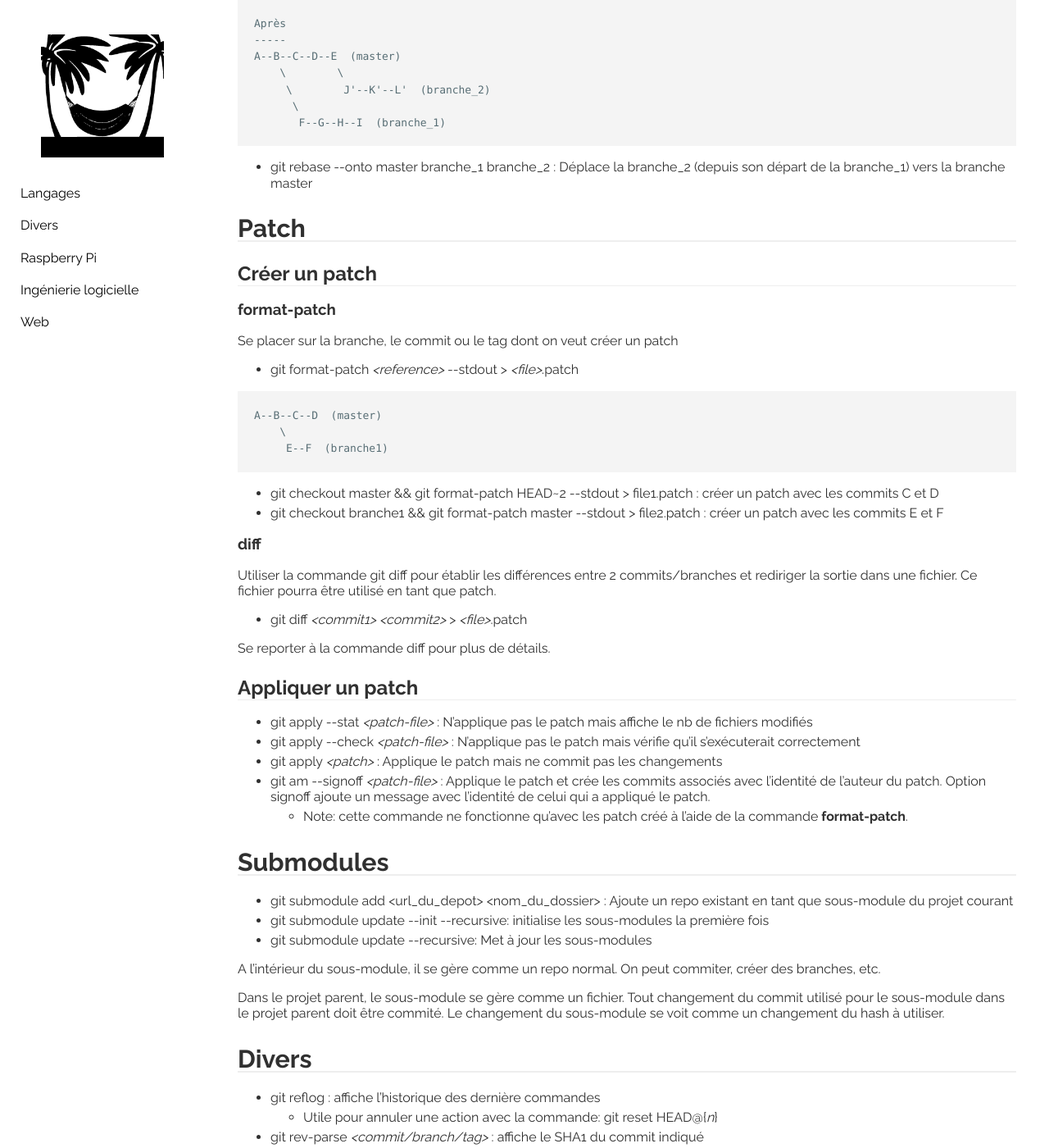
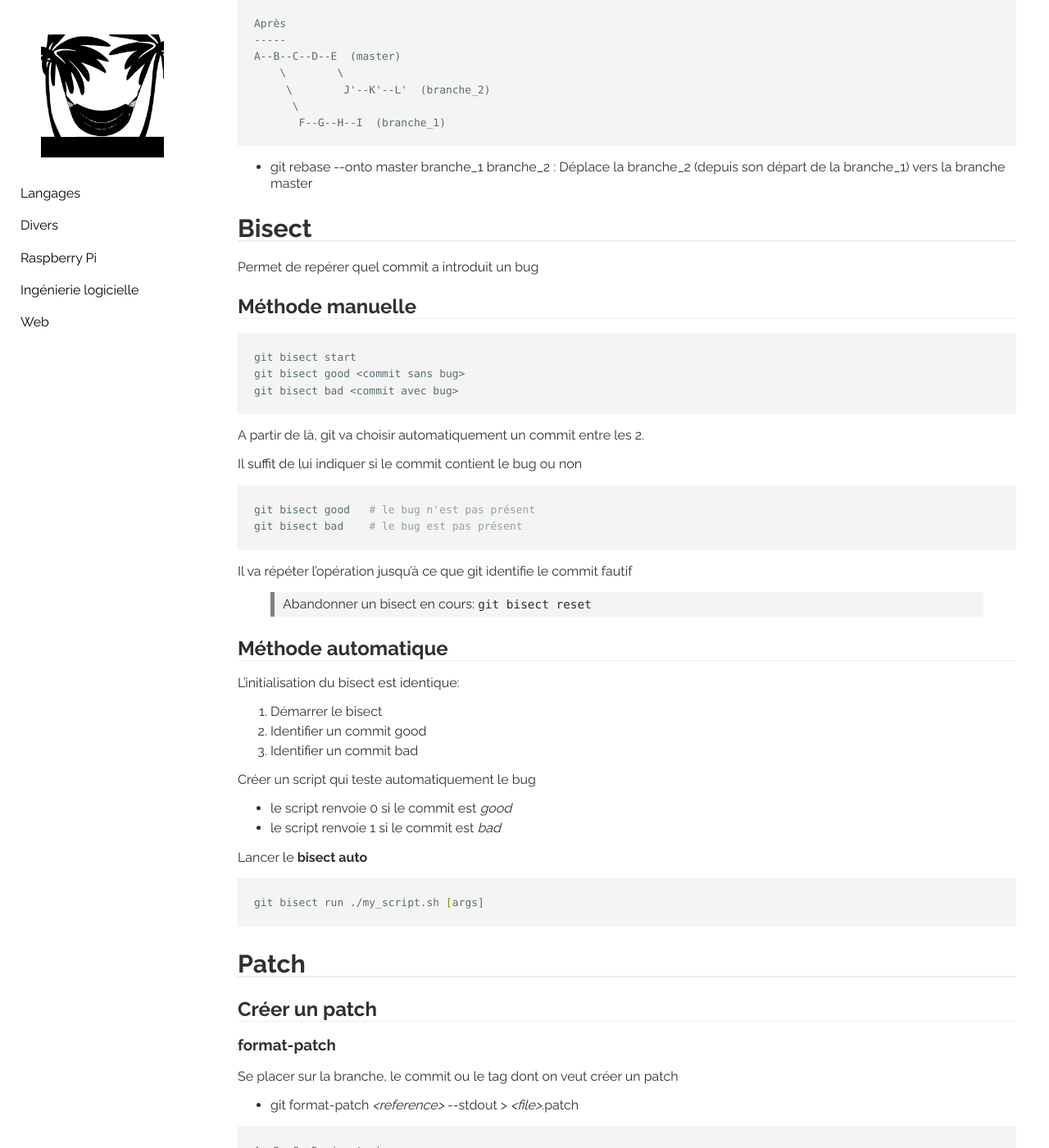
Before and after one commit to behej/lazyjekyll, a Jekyll site: the page built from _sweng/git.md, in a window 1280 px wide and 1400 px high, scrolled down 2946 px. Shown: the whole window at 82% size. Built offline with Jekyll 4.4.1, drawn with Linux system fonts in a browser that asks for light colours.

Commit message:
git bisect

````diff
--- a/_sweng/git.md
+++ b/_sweng/git.md
@@ -120,6 +120,43 @@ A--B--C--D--E  (master)
 
 * git rebase \-\-onto master branche_1 branche_2 : Déplace la branche_2 (depuis son départ de la branche_1) vers la branche master
 
+# Bisect
+Permet de repérer quel commit a introduit un bug
+
+## Méthode manuelle
+```sh
+git bisect start
+git bisect good <commit sans bug>
+git bisect bad <commit avec bug>
+```
+A partir de là, git va choisir automatiquement un commit entre les 2.
+
+Il suffit de lui indiquer si le commit contient le bug ou non
+```sh
+git bisect good   # le bug n'est pas présent
+git bisect bad    # le bug est pas présent
+```
+Il va répéter l'opération jusqu'à ce que git identifie le commit fautif
+
+> Abandonner un bisect en cours: `git bisect reset`
+
+
+## Méthode automatique
+L'initialisation du bisect est identique:
+1. Démarrer le bisect
+2. Identifier un commit good
+3. Identifier un commit bad
+
+Créer un script qui teste automatiquement le bug
+* le script renvoie 0 si le commit est *good*
+* le script renvoie 1 si le commit est *bad*
+
+Lancer le **bisect auto**
+```sh
+git bisect run ./my_script.sh [args]
+```
+
+
 # Patch
 ## Créer un patch
 ### format-patch
````
